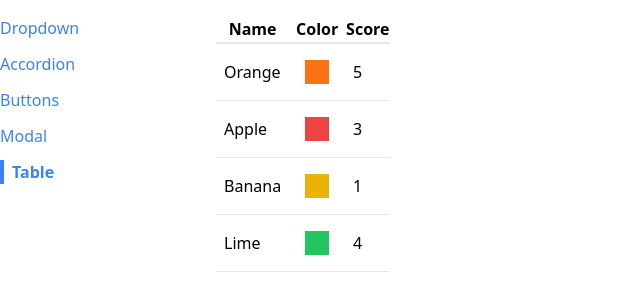
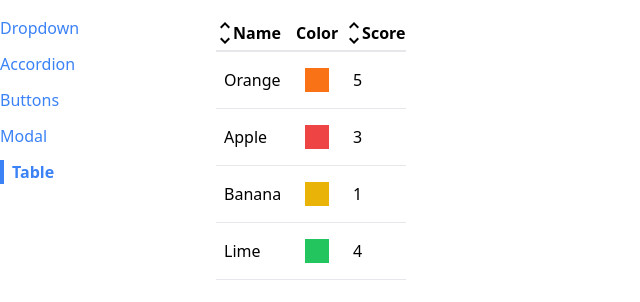
Before and after one commit to Yazan-Hamad/react-components, a React (Create React App) app: page /table in a window 1280 px wide. Shown: the top 302 px of the page, without its empty margins (0-640 px from the left). Built offline with nearby package versions, Linux system fonts and the light colour scheme.

Commit message:
shows sortable table with required config

```diff
--- a/src/pages/TablePage.js
+++ b/src/pages/TablePage.js
@@ -1,3 +1,4 @@
+import SortableTable from "../components/SortableTable";
 import Table from "../components/Table";
 
 function TablePage() {
@@ -11,10 +12,10 @@ function TablePage() {
     {
       label: "Name",
       render: (fruit) => fruit.name,
+      sortValue: (fruit) => fruit.name
     },
     { label: "Color", render: (fruit) => <div className={`p-3 m-2 ${fruit.color}`}></div> },
-    { label: "Score", render: (fruit) => fruit.score},
-  ];
+    { label: "Score", render: (fruit) => fruit.score, sortValue: (fruit) => fruit.score}];
 
   const keyFn = (fruit)=>{
     return fruit.name;
@@ -22,7 +23,7 @@ function TablePage() {
 
   return (
     <div>
-      <Table config={config} data={data} keyFn={keyFn} />
+      <SortableTable config={config} data={data} keyFn={keyFn} />
     </div>
   );
 }
```
